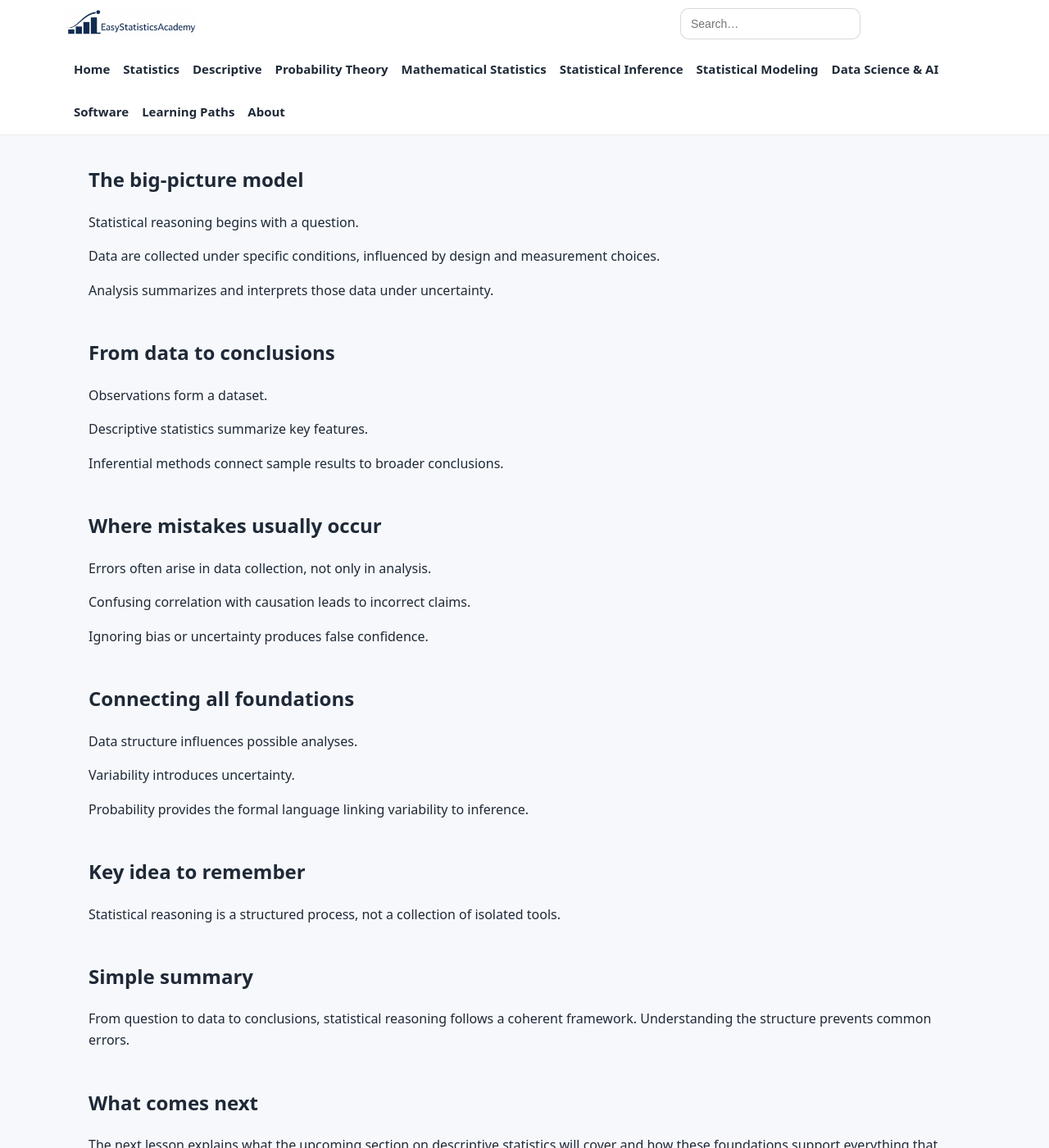
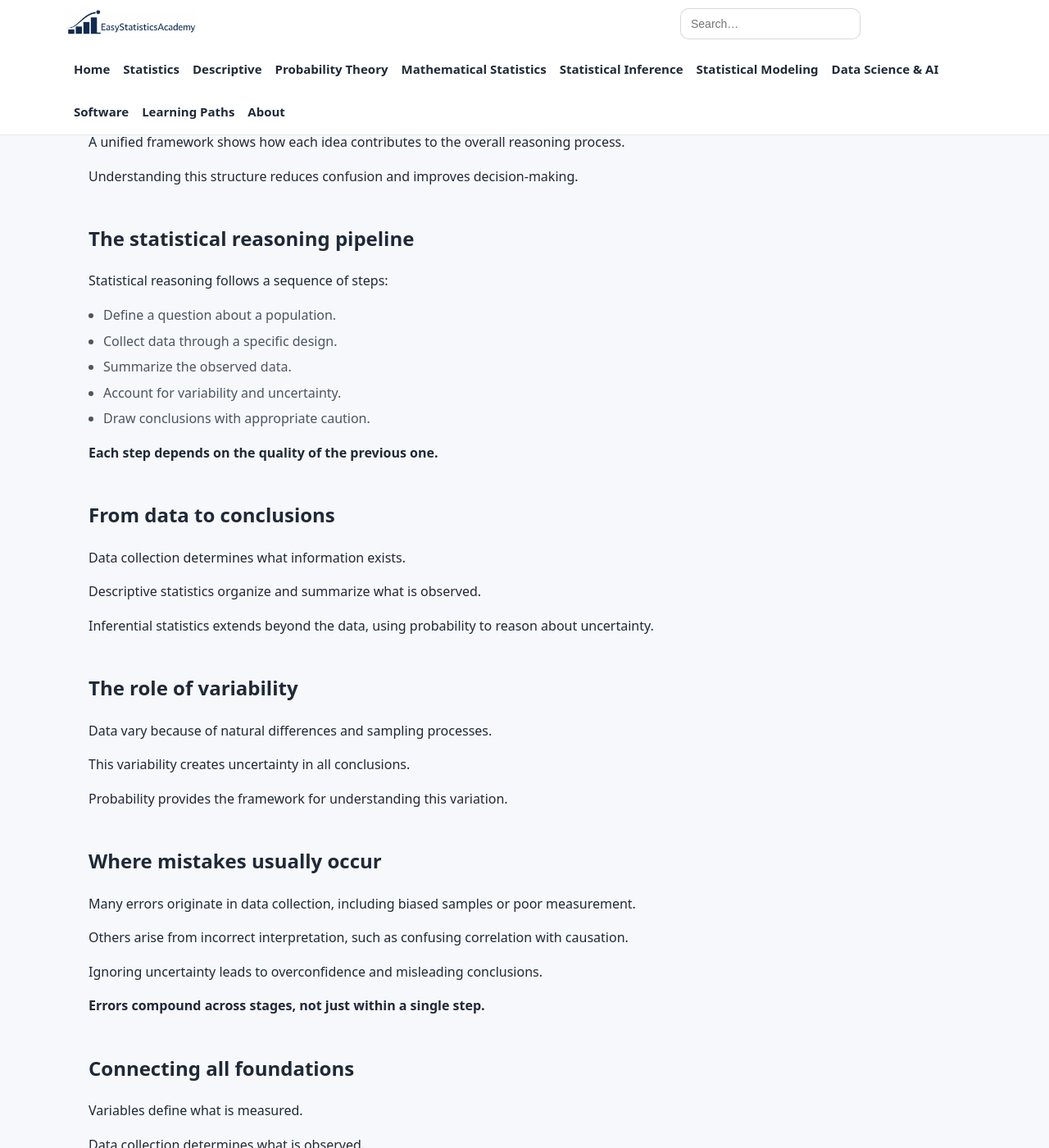
Before and after one commit to ammar-homaida-statistics/easystatisticsacademy, a Jekyll site: the page built from foundations/how-all-of-this-fits-together/index.md, in a window 1280 px wide and 1400 px high, scrolled down 780 px. Shown: the whole window at 82% size. Built offline with Jekyll 4.4.1, drawn with Linux system fonts in a browser that asks for light colours; some of the changed text lies outside the part shown.

Commit message:
Update index.md

```diff
--- a/foundations/how-all-of-this-fits-together/index.md
+++ b/foundations/how-all-of-this-fits-together/index.md
@@ -19,10 +19,14 @@
   <div class="hero-card">
     <h1>How All of This Fits Together</h1>
 
+    <div style="background:#fff3cd; border:1px solid #ffeeba; padding:12px 14px; margin:14px 0; border-radius:8px;">
+      <strong>🚧 Under Construction</strong> — A visual diagram of the full statistical process will be added.
+    </div>
+
     <p class="lead">
-      This lesson presents a big-picture view of statistical reasoning,
-      connecting data collection, variability, inference, and interpretation
-      into a single coherent framework.
+      Statistical reasoning is not a collection of isolated ideas.
+      It is a structured process that connects questions,
+      data, variability, and uncertainty into coherent conclusions.
     </p>
 
     <p class="muted-mini">
@@ -31,130 +35,205 @@
   </div>
 </section>
 
+
+
 <section class="section">
   <div class="content-narrow">
     <h2>What you will learn</h2>
 
     <ul class="bullets">
-      <li>A big-picture mental model of statistical reasoning.</li>
-      <li>How we move from data to conclusions.</li>
-      <li>Where mistakes usually occur.</li>
+      <li>A unified mental model of statistical reasoning.</li>
+      <li>How we move from questions to conclusions.</li>
+      <li>Where errors most commonly occur.</li>
       <li>How foundational concepts connect.</li>
     </ul>
   </div>
 </section>
+
+
 
 <section class="section">
   <div class="content-narrow">
     <h2>Why this topic matters</h2>
 
     <p>
-      Statistics can appear fragmented
-      when concepts are learned separately.
+      Individual statistical concepts can feel disconnected
+      when learned separately.
     </p>
 
     <p>
-      A unified mental model clarifies
-      how each piece contributes to reasoning.
+      A unified framework shows how each idea
+      contributes to the overall reasoning process.
     </p>
 
     <p>
-      Seeing the full structure reduces
-      conceptual confusion.
+      Understanding this structure reduces confusion
+      and improves decision-making.
     </p>
   </div>
 </section>
 
+
+
 <section class="section">
   <div class="content-narrow">
-    <h2>The big-picture model</h2>
+    <h2>The statistical reasoning pipeline</h2>
 
     <p>
-      Statistical reasoning begins with a question.
+      Statistical reasoning follows a sequence of steps:
     </p>
 
-    <p>
-      Data are collected under specific conditions,
-      influenced by design and measurement choices.
-    </p>
+    <ul class="bullets">
+      <li>Define a question about a population.</li>
+      <li>Collect data through a specific design.</li>
+      <li>Summarize the observed data.</li>
+      <li>Account for variability and uncertainty.</li>
+      <li>Draw conclusions with appropriate caution.</li>
+    </ul>
 
-    <p>
-      Analysis summarizes and interprets those data
-      under uncertainty.
+    <p style="font-weight:600;">
+      Each step depends on the quality of the previous one.
     </p>
   </div>
 </section>
+
+
 
 <section class="section">
   <div class="content-narrow">
     <h2>From data to conclusions</h2>
 
     <p>
-      Observations form a dataset.
+      Data collection determines what information exists.
     </p>
 
     <p>
-      Descriptive statistics summarize
-      key features.
+      Descriptive statistics organize
+      and summarize what is observed.
     </p>
 
     <p>
-      Inferential methods connect sample results
-      to broader conclusions.
+      Inferential statistics extends beyond the data,
+      using probability to reason about uncertainty.
     </p>
   </div>
 </section>
+
+
+
+<section class="section">
+  <div class="content-narrow">
+    <h2>The role of variability</h2>
+
+    <p>
+      Data vary because of natural differences
+      and sampling processes.
+    </p>
+
+    <p>
+      This variability creates uncertainty
+      in all conclusions.
+    </p>
+
+    <p>
+      Probability provides the framework
+      for understanding this variation.
+    </p>
+  </div>
+</section>
+
+
 
 <section class="section">
   <div class="content-narrow">
     <h2>Where mistakes usually occur</h2>
 
     <p>
-      Errors often arise in data collection,
-      not only in analysis.
+      Many errors originate in data collection,
+      including biased samples or poor measurement.
     </p>
 
     <p>
-      Confusing correlation with causation
-      leads to incorrect claims.
+      Others arise from incorrect interpretation,
+      such as confusing correlation with causation.
     </p>
 
     <p>
-      Ignoring bias or uncertainty
-      produces false confidence.
+      Ignoring uncertainty leads to overconfidence
+      and misleading conclusions.
+    </p>
+
+    <p style="font-weight:600;">
+      Errors compound across stages,
+      not just within a single step.
     </p>
   </div>
 </section>
+
+
 
 <section class="section">
   <div class="content-narrow">
     <h2>Connecting all foundations</h2>
 
     <p>
-      Data structure influences possible analyses.
+      Variables define what is measured.
     </p>
 
     <p>
-      Variability introduces uncertainty.
+      Data collection determines what is observed.
     </p>
 
     <p>
-      Probability provides the formal language
-      linking variability to inference.
+      Statistics summarize samples.
+    </p>
+
+    <p>
+      Probability links variability to uncertainty.
+    </p>
+
+    <p>
+      Inference connects samples to populations.
     </p>
   </div>
 </section>
+
+
+
+<section class="section">
+  <div class="content-narrow">
+    <h2>A guiding principle</h2>
+
+    <p>
+      Statistical reasoning is not about producing numbers.
+    </p>
+
+    <p>
+      It is about understanding what those numbers represent,
+      how they were produced,
+      and how reliable they are.
+    </p>
+
+    <p style="font-weight:600;">
+      Good statistics is careful reasoning under uncertainty.
+    </p>
+  </div>
+</section>
+
+
 
 <section class="section section-soft">
   <div class="content-narrow">
     <h2>Key idea to remember</h2>
 
     <p>
-      Statistical reasoning is a structured process,
-      not a collection of isolated tools.
+      Statistical reasoning is a connected process.
+      Each step influences the validity of the final conclusion.
     </p>
   </div>
 </section>
+
+
 
 <section class="section section-next">
   <div class="content-narrow">
@@ -162,20 +241,23 @@
 
     <p>
       From question to data to conclusions,
-      statistical reasoning follows a coherent framework.
-      Understanding the structure prevents common errors.
+      statistical reasoning follows a structured pipeline.
+      Understanding this structure prevents common errors
+      and supports reliable decisions.
     </p>
   </div>
 </section>
+
+
 
 <section class="section section-next">
   <div class="content-narrow">
     <h2>What comes next</h2>
 
     <p>
-      The next lesson explains what the upcoming section
-      on descriptive statistics will cover and how
-      these foundations support everything that follows.
+      The next lesson introduces the formal study of
+      <strong>descriptive statistics</strong>,
+      building on these foundations with specific methods and measures.
     </p>
 
     <a class="btn btn-primary" href="/foundations/what-comes-next-descriptive-statistics/">
```
Also changed, not shown: other parts of foundations/how-all-of-this-fits-together/index.md (+6 -0 lines).
